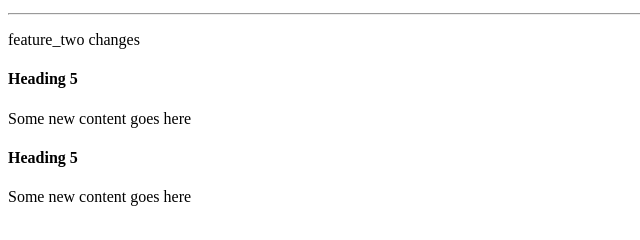
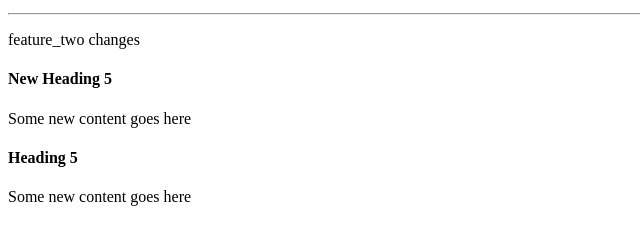
Before and after one commit to Bha3hi/SE-Labsession, a plain HTML site: page index.html in a window 1280 px wide. Shown: the part 379-619 px from the top of the page, 0-640 px from the left. Drawn offline with Linux system fonts and the light colour scheme.

Commit message:
Update index.html

```diff
--- a/index.html
+++ b/index.html
@@ -17,7 +17,7 @@
     <p>Some new content goes here</p>
     <hr/>
     <p>feature_two changes</p>
-    <h4>Heading 5</h4>
+    <h4>New Heading 5</h4>
     <p>Some new content goes here</p>
     <h4>Heading 5</h4>
     <p>Some new content goes here</p>
```
